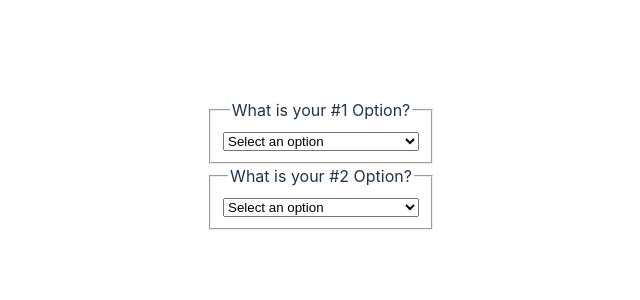
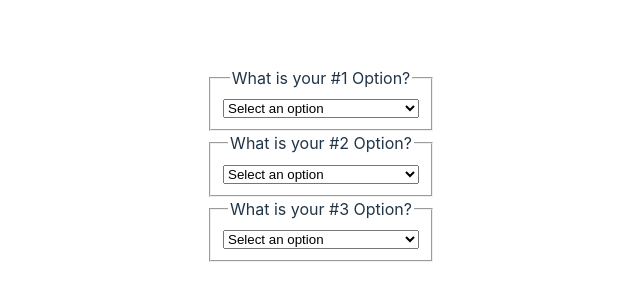
Before and after one commit to rohansinha01/oscars, a React (Vite) app: page / in a window 1280 px wide. Shown: the part 236-536 px from the top of the page, without its empty margins (319-959 px from the left). Built offline with nearby package versions, Linux system fonts and the light colour scheme.

Commit message:
added third option

```diff
--- a/src/components/Ranker.jsx
+++ b/src/components/Ranker.jsx
@@ -47,8 +47,11 @@ const movies = [
 const Ranker = () => {
   const [firstOption, setFirstOption] = useState('');
   const [secondOption, setSecondOption] = useState('');
+  const [thirdOption, setThirdOption] = useState('');
 
   const filteredMovies = movies.filter(movie => movie.title !== firstOption);
+  const secondFilteredMovies = movies.filter(movie => movie.title !== firstOption && movie.title !== secondOption);
+
 
   return (
     <>
@@ -95,6 +98,28 @@ const Ranker = () => {
           </select>
         </fieldset>
       </form>
+
+      <form>
+        <fieldset>
+          <legend>
+            What is your #3 Option?
+          </legend>
+
+          <select
+            value={thirdOption}
+            onChange={event => {
+              setThirdOption(event.target.value);
+            }}
+          >
+            <option value="" disabled>Select an option</option>
+            {secondFilteredMovies.map((movie) => (
+              <option key={movie.index} value={movie.title}>
+                {movie.title}
+              </option>
+            ))}
+          </select>
+        </fieldset>
+      </form>
     </>
   );
 };
```
